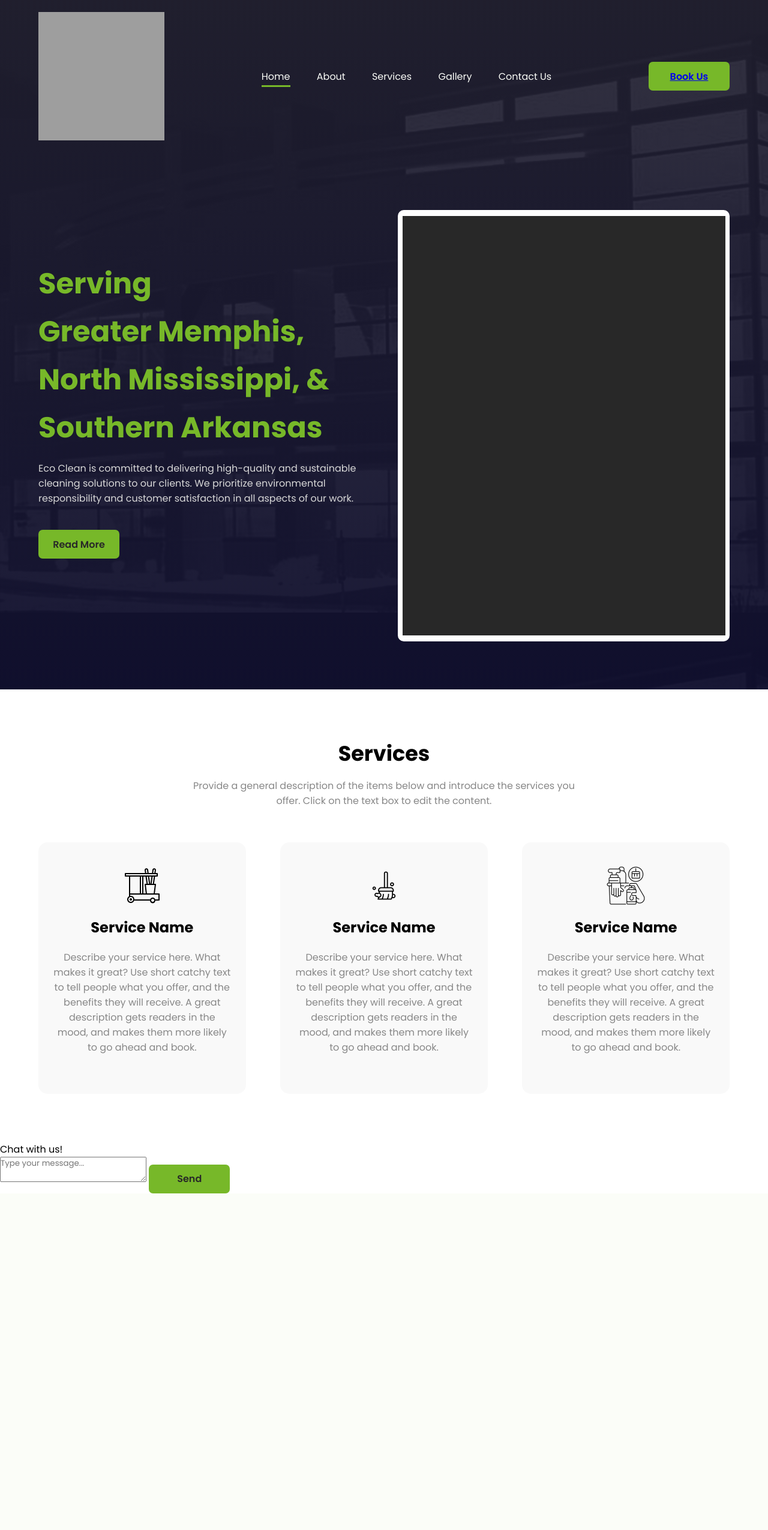
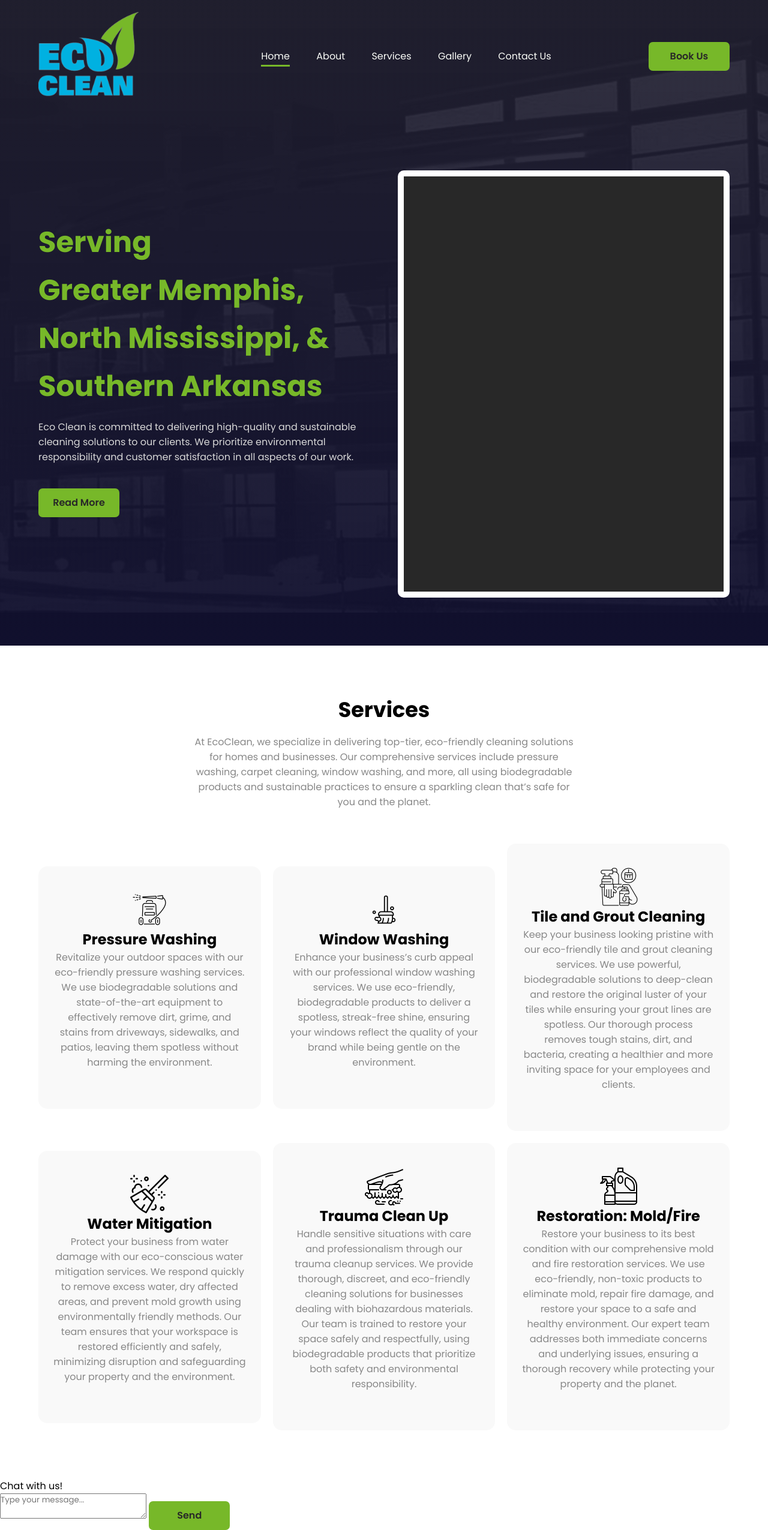
Before and after one commit to KarielM/EcoClean, a Django app: page /services/ in a window 1280 px wide. Shown: the whole page at 60% size. Before the commit the page ends 1989 px from the top, so only its background shows below. Run offline with Django 5.2, Linux system fonts and the light colour scheme; parts of the project's set-up code (start-up, migrations or seed data) failed here and were passed over; grey boxes are pictures that could not be loaded.

Commit message:
css fix and added home/services

```diff
--- a/EcoClean/App/static/css/style.css
+++ b/EcoClean/App/static/css/style.css
@@ -42,6 +42,7 @@
 }
 
 .logo {
+  width: 80%;
   text-decoration: none;
   color: #77b829;
   text-transform: uppercase;
@@ -98,6 +99,11 @@ button:hover {
   background: #fff;
 }
 
+button a {
+  color: #282828;
+  text-decoration: none;
+}
+
 .bottom-sec {
   max-width: 1170px;
   width: 100%;
@@ -145,11 +151,11 @@ button:hover {
   height: 160%;
   position: absolute;
   right: 0;
-}
+} */
 
 .right-img {
-  width: 90%;
-} */
+  width: 100%;
+}
 
 .services-sec {
   width: 100%;
@@ -179,7 +185,9 @@ button:hover {
   max-width: 1170px;
   width: 100%;
   height: fit-content;
-  display: flex;
+  display: grid;
+  grid-template-columns: repeat(3, 1fr);
+  gap: 20px;
   justify-content: space-between;
   flex-direction: row;
   align-items: center;
@@ -187,13 +195,14 @@ button:hover {
 }
 
 .card {
-  width: 30%;
+  width: 100%;
   height: fit-content;
   display: flex;
+  /* text-align: left; */
   justify-content: center;
   flex-direction: column;
   align-items: center;
-  gap: 20px;
+  /* gap: 20px; */
   background: #f9f9f9;
   padding: 40px 25px;
   border-radius: 15px;
@@ -319,6 +328,5 @@ button:hover {
   }
 }
 
-
 /* THIS IS JUST TEMPORARY SO I CAN SEE THE CHATBOT LAYOUT
 */
--- a/EcoClean/App/templates/base.html
+++ b/EcoClean/App/templates/base.html
@@ -10,7 +10,8 @@
   <body>
     <div class="main-container">
       <div class="navbar">
-        <a><img src="//nebula.wsimg.com/660fdbb987b5d1533de558c2fa3143f3?AccessKeyId=F831F26E3670C1B9EE7E&amp;disposition=0&amp;alloworigin=1" style="vertical-align:middle;width:210px;height:214px;"></a>
+        <a><img class="logo" src="{% static 'images/logo2.png'%}"></a>
+        {% comment %} <a><img class="logo" src="{% static 'images/logo2.png'%}" style="vertical-align:middle;width:210px;height:214px;"></a> {% endcomment %}
 
         {% comment %} <a href="#" class="logo">
           Eco
@@ -25,7 +26,7 @@
         </ul>
         <div class="btn-sec">
           <button>
-          <a href="https://squareup.com/appointments/book/de8xsf7jgocz1v/L6EYKABPQWJA8/start" target="_blank">Book Us</a>
+          <a class= href="https://squareup.com/appointments/book/de8xsf7jgocz1v/L6EYKABPQWJA8/start" target="_blank">Book Us</a>
           </button>
         </div>
       </div>
@@ -43,7 +44,7 @@
           </p>
           <button>Read More</button>
         </div>
-        <div class="right-sec"><img src="{% static "images/blank.png" %}" /></div>
+        <div class="right-sec"><img class="right-img" src="{% static "images/blank.png" %}" /></div>
       </div>
     </div>
     {% block content %}{% endblock content %}
--- a/EcoClean/App/templates/services.html
+++ b/EcoClean/App/templates/services.html
@@ -4,43 +4,59 @@
 <div class="services-sec">
   <h1>Services</h1>
   <p>
-    Provide a general description of the items below and introduce the
-    services you offer. Click on the text box to edit the content.
+    At EcoClean, we specialize in delivering top-tier, eco-friendly cleaning solutions for homes and businesses. Our comprehensive services include pressure washing, carpet cleaning, window washing, and more, all using biodegradable products and sustainable practices to ensure a sparkling clean that’s safe for you and the planet.
   </p>
 
   <div class="card-sec">
     <div class="card">
-      <img src="{% static "images/icons/icon1.png" %}" alt="" />
-      <h2>Service Name</h2>
+      <img src="{% static "images/icons/icon7.png" %}" alt="" />
+      <h2>Pressure Washing</h2>
       <p>
-        Describe your service here. What makes it great? Use short catchy
-        text to tell people what you offer, and the benefits they will
-        receive. A great description gets readers in the mood, and makes
-        them more likely to go ahead and book.
+        Revitalize your outdoor spaces with our eco-friendly pressure washing services. We use biodegradable solutions and state-of-the-art equipment to effectively remove dirt, grime, and stains from driveways, sidewalks, and patios, leaving them spotless without harming the environment.
       </p>
     </div>
 
     <div class="card">
       <img src="{% static "images/icons/icon2.png" %}" alt="" />
-      <h2>Service Name</h2>
+      <h2>Window Washing</h2>
       <p>
-        Describe your service here. What makes it great? Use short catchy
-        text to tell people what you offer, and the benefits they will
-        receive. A great description gets readers in the mood, and makes
-        them more likely to go ahead and book.
+        Enhance your business’s curb appeal with our professional window washing services. We use eco-friendly, biodegradable products to deliver a spotless, streak-free shine, ensuring your windows reflect the quality of your brand while being gentle on the environment.
       </p>
     </div>
 
     <div class="card">
       <img src="{% static "images/icons/icon3.png" %}" alt="" />
-      <h2>Service Name</h2>
+      <h2>Tile and Grout Cleaning</h2>
       <p>
-        Describe your service here. What makes it great? Use short catchy
-        text to tell people what you offer, and the benefits they will
-        receive. A great description gets readers in the mood, and makes
-        them more likely to go ahead and book.
+        Keep your business looking pristine with our eco-friendly tile and grout cleaning services. We use powerful, biodegradable solutions to deep-clean and restore the original luster of your tiles while ensuring your grout lines are spotless. Our thorough process removes tough stains, dirt, and bacteria, creating a healthier and more inviting space for your employees and clients.
       </p>
     </div>
+
+    <div class="card">
+      <img src="{% static "images/icons/icon4.png" %}" alt="" />
+      <h2>Water Mitigation</h2>
+      <p>
+        Protect your business from water damage with our eco-conscious water mitigation services. We respond quickly to remove excess water, dry affected areas, and prevent mold growth using environmentally friendly methods. Our team ensures that your workspace is restored efficiently and safely, minimizing disruption and safeguarding your property and the environment.
+      </p>
+    </div>
+
+    <div class="card">
+      <img src="{% static "images/icons/icon5.png" %}" alt="" />
+      <h2>Trauma Clean Up</h2>
+      <p>
+        Handle sensitive situations with care and professionalism through our trauma cleanup services. We provide thorough, discreet, and eco-friendly cleaning solutions for businesses dealing with biohazardous materials. Our team is trained to restore your space safely and respectfully, using biodegradable products that prioritize both safety and environmental responsibility.
+      </p>
+    </div>
+
+    <div class="card">
+      <img src="{% static "images/icons/icon6.png" %}" alt="" />
+      <h2>Restoration: Mold/Fire</h2>
+      <p>
+        Restore your business to its best condition with our comprehensive mold and fire restoration services. We use eco-friendly, non-toxic products to eliminate mold, repair fire damage, and restore your space to a safe and healthy environment. Our expert team addresses both immediate concerns and underlying issues, ensuring a thorough recovery while protecting your property and the planet.
+      </p>
+    </div>
+
   </div>
   </div>
+
 {% endblock content %}
```
Also changed, not shown: EcoClean/App/templates/home.html (+17 -1 lines), EcoClean/config/settings.py (+6 -6 lines), EcoClean/App/static/images/icons/icon10.png (added), EcoClean/App/static/images/icons/icon4.png (added), EcoClean/App/static/images/icons/icon5.png (added), EcoClean/App/static/images/icons/icon6.png (added), EcoClean/App/static/images/icons/icon7.png (added), EcoClean/App/static/images/icons/icon8.png (added), EcoClean/App/static/images/icons/icon9.png (added), EcoClean/App/static/images/logo2.png (added).
